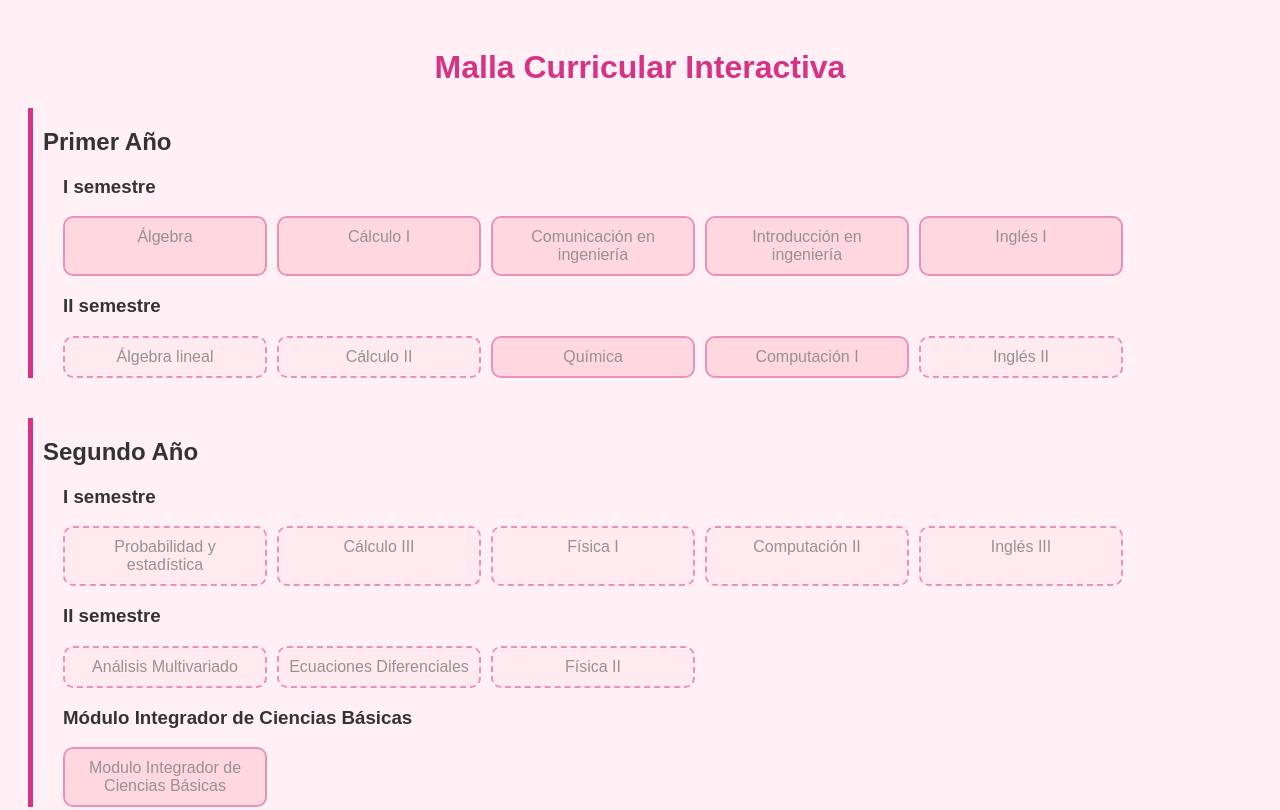
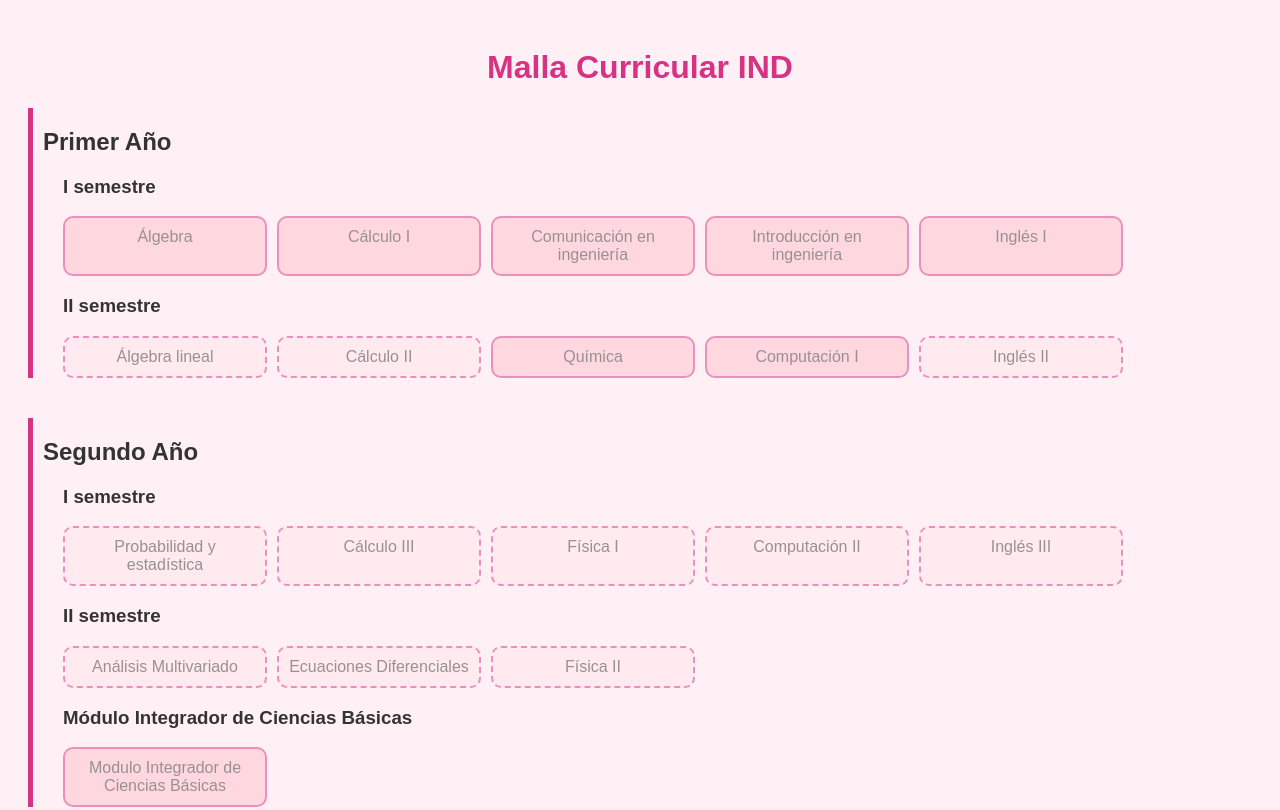
Before and after one commit to Failku/Malla, a plain HTML site: page index.html in a window 1280 px wide. Shown: the top 810 px of the page. Drawn offline with Linux system fonts and the light colour scheme.

Commit message:
Update index.html

```diff
--- a/index.html
+++ b/index.html
@@ -6,7 +6,7 @@
   <link rel="stylesheet" href="estilos.css">
 </head>
 <body>
-  <h1>Malla Curricular Interactiva</h1>
+  <h1>Malla Curricular IND</h1>
   <div id="malla"></div>
 
   <script src="script.js"></script>
```
